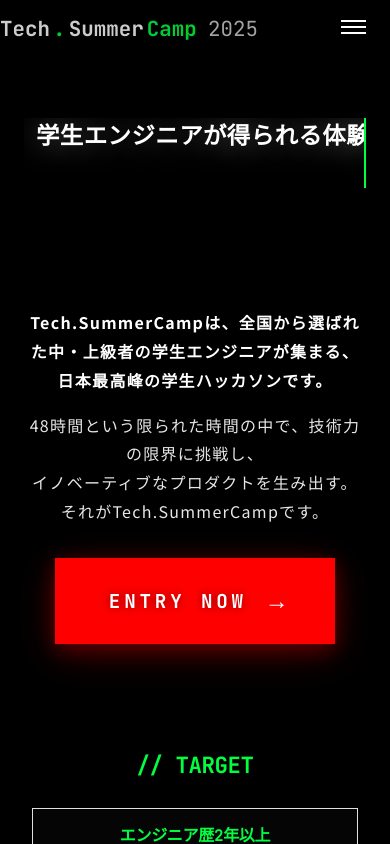
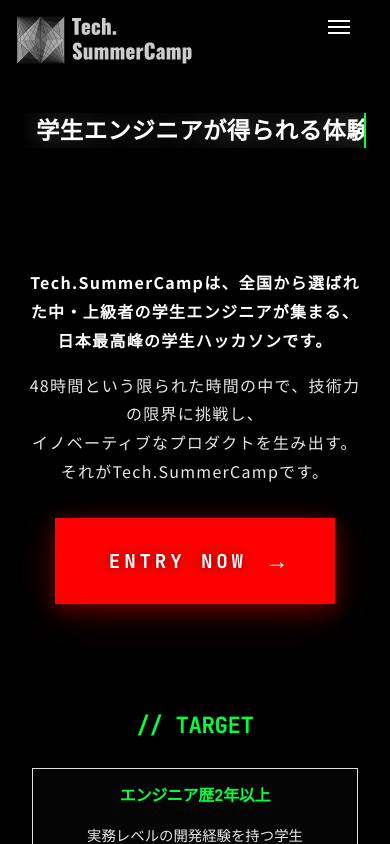
Before and after one commit to Tech-SummerCamp/TSC, a React (Vite) app: page /2025 in a window 390 px wide. Shown: the top 844 px of the page. Built offline with nearby package versions, Linux system fonts and the light colour scheme.

Commit message:
ヘッダーにロゴを追加

```diff
--- a/src/components/Layout.css
+++ b/src/components/Layout.css
@@ -13,13 +13,16 @@
   background-color: rgba(0, 0, 0, 0.98);
   backdrop-filter: blur(10px);
   z-index: 9999;
-  padding: 1rem 0;
+  padding: clamp(0.75rem, 2vw, 1rem) 0 0.25rem 0;
+  height: auto;
+  overflow: visible;
 }
 
 .header-content {
   display: flex;
   justify-content: space-between;
   align-items: center;
+  overflow: visible;
 }
 
 .header-logo-link {
@@ -28,6 +31,7 @@
   position: relative;
   z-index: 0;
   flex-shrink: 0;
+  overflow: visible;
 }
 
 .header-logo-link:hover {
@@ -36,22 +40,29 @@
 
 .main {
   flex: 1;
-  margin-top: 120px;
+  margin-top: clamp(70px, 15vw, 120px);
   position: relative;
+}
+
+@media (max-width: 1024px) {
+  .main {
+    margin-top: clamp(80px, 12vw, 100px);
+  }
 }
 
 @media (max-width: 768px) {
   .header {
-    padding: 1rem 0;
+    padding: clamp(0.8rem, 2vw, 1rem) 0;
   }
 
   .header-content {
     justify-content: space-between;
     align-items: center;
+    padding: 0 clamp(1rem, 3vw, 1.5rem);
   }
 
   .main {
-    margin-top: 80px;
+    margin-top: clamp(70px, 12vw, 85px);
   }
 }
 
@@ -60,7 +71,11 @@
     padding: 0.75rem 0;
   }
 
+  .header-content {
+    padding: 0 1rem;
+  }
+
   .main {
-    margin-top: 70px;
+    margin-top: 65px;
   }
 }
--- a/src/components/Logo.css
+++ b/src/components/Logo.css
@@ -135,6 +135,45 @@
 
 .logo-component.header {
   font-size: 1.3rem;
+  display: flex;
+  justify-content: flex-start;
+  align-items: flex-start;
+  width: 100%;
+  height: 0;
+  overflow: visible;
+}
+
+.logo-header-icon {
+  display: flex;
+  align-items: center;
+  justify-content: center;
+}
+
+.logo-symbol {
+  color: var(--color-terminal-green);
+  font-size: 1.5rem;
+  font-weight: 700;
+  text-shadow: 0 0 10px rgba(0, 255, 65, 0.5);
+  transition: all var(--transition-fast);
+}
+
+.logo-symbol:hover {
+  transform: scale(1.1);
+  text-shadow: 0 0 20px rgba(0, 255, 65, 0.8);
+}
+
+.tsc-logo {
+  height: clamp(12rem, 20vw, 16rem);
+  width: auto;
+  transition: all var(--transition-fast);
+  filter: brightness(1);
+  margin: 0.25rem 0.5rem;
+  transform: translateY(-4.5rem);
+}
+
+.tsc-logo:hover {
+  filter: brightness(1.2);
+  transform: translateY(-4.5rem) scale(1.05);
 }
 
 /* Animations */
--- a/src/components/Logo.jsx
+++ b/src/components/Logo.jsx
@@ -56,13 +56,11 @@
   if (size === 'header') {
     return (
       <div className={`logo-component ${size}`}>
-        <div className="logo-header-text">
-          <span className="logo-tech">Tech</span>
-          <span className="logo-dot">.</span>
-          <span className="logo-summer">Summer</span>
-          <span className="logo-camp">Camp</span>
-          <span className="logo-year-inline">2025</span>
-        </div>
+        <img
+          src="/tsc-horizontal.svg"
+          alt="Tech Summer Camp"
+          className="tsc-logo"
+        />
       </div>
     );
   }
--- a/src/components/Navigation.css
+++ b/src/components/Navigation.css
@@ -31,7 +31,7 @@
 
 .nav-list {
   display: flex;
-  gap: 2rem;
+  gap: clamp(1rem, 3vw, 2rem);
   list-style: none;
 }
 
@@ -40,7 +40,7 @@
   align-items: center;
   gap: 0.5rem;
   padding: 0.5rem 0.75rem;
-  font-size: 0.9rem;
+  font-size: clamp(0.8rem, 1.5vw, 0.9rem);
   letter-spacing: 0.05em;
   transition: all var(--transition-fast);
   position: relative;
@@ -68,6 +68,12 @@
 @media (max-width: 768px) {
   .mobile-menu-toggle {
     display: flex;
+    padding: clamp(0.4rem, 1vw, 0.6rem);
+  }
+
+  .hamburger-line {
+    width: clamp(20px, 4vw, 25px);
+    height: clamp(1.5px, 0.5vw, 2px);
   }
 
   .nav-list {
@@ -75,12 +81,12 @@
     top: 0;
     right: -100%;
     height: 100vh;
-    width: 280px;
+    width: clamp(250px, 70vw, 300px);
     background: linear-gradient(135deg, var(--color-black), var(--color-gray-dark));
     flex-direction: column;
     justify-content: center;
     align-items: center;
-    gap: 2rem;
+    gap: clamp(1.5rem, 4vw, 2.5rem);
     transition: right var(--transition-normal);
     border-left: 1px solid rgba(0, 255, 65, 0.2);
     backdrop-filter: blur(10px);
@@ -91,33 +97,53 @@
   }
 
   .nav-link {
-    font-size: 1.1rem;
-    padding: 1rem 2rem;
-    width: 100%;
+    font-size: clamp(1rem, 2.5vw, 1.2rem);
+    padding: clamp(0.8rem, 2vw, 1.2rem) clamp(1.5rem, 4vw, 2.5rem);
+    width: 90%;
     justify-content: center;
     border-bottom: 1px solid rgba(255, 255, 255, 0.1);
     transition: all var(--transition-normal);
+    border-radius: 4px;
+    margin: 0.2rem 0;
   }
 
   .nav-link:hover {
-    background-color: rgba(0, 255, 65, 0.1);
-    transform: translateX(10px);
+    background-color: rgba(0, 255, 65, 0.15);
+    transform: translateX(5px);
+    border-color: rgba(0, 255, 65, 0.3);
   }
 
   .nav-prefix {
     opacity: 1;
     transform: translateX(0);
+    font-size: clamp(0.9rem, 2vw, 1.1rem);
   }
 }
 
 @media (max-width: 480px) {
+  .mobile-menu-toggle {
+    padding: 0.5rem;
+  }
+
+  .hamburger-line {
+    width: 22px;
+    height: 2px;
+  }
+
   .nav-list {
     width: 100vw;
     right: -100vw;
+    gap: 2rem;
   }
 
   .nav-link {
+    font-size: 1.1rem;
+    padding: 1rem 2rem;
+    width: 85%;
+    border-radius: 6px;
+  }
+
+  .nav-prefix {
     font-size: 1rem;
-    padding: 0.75rem 1.5rem;
   }
 }
--- a/src/pages/2025/Home.css
+++ b/src/pages/2025/Home.css
@@ -835,10 +835,16 @@
     padding: 0 0.5rem;
     box-sizing: border-box;
     min-height: auto;
-    display: flex;
-    flex-direction: column;
-    align-items: center;
-    justify-content: center;
+  }
+
+  .typewriter {
+    display: block;
+    text-align: center;
+  }
+
+  .typewriter-cursor {
+    margin-left: 1px;
+    vertical-align: baseline;
   }
 
   .typed-text {
@@ -1401,5 +1407,6 @@
   .typewriter-text {
     word-break: break-word;
     overflow-wrap: anywhere;
+    display: inline;
   }
 }
```
Also changed, not shown: public/techsummercamp_logo.png (added), public/tsc-horizontal.svg (added).
